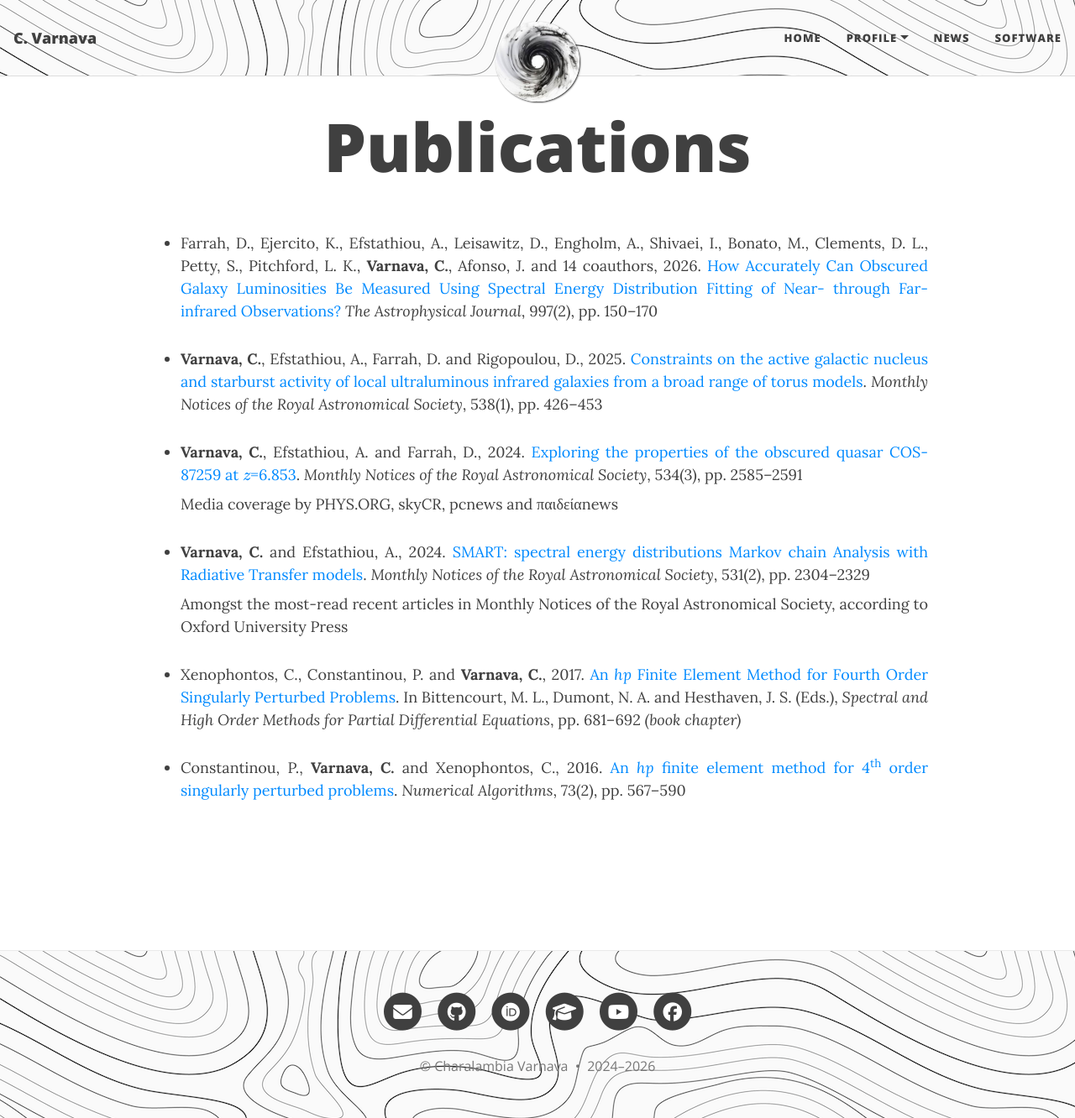
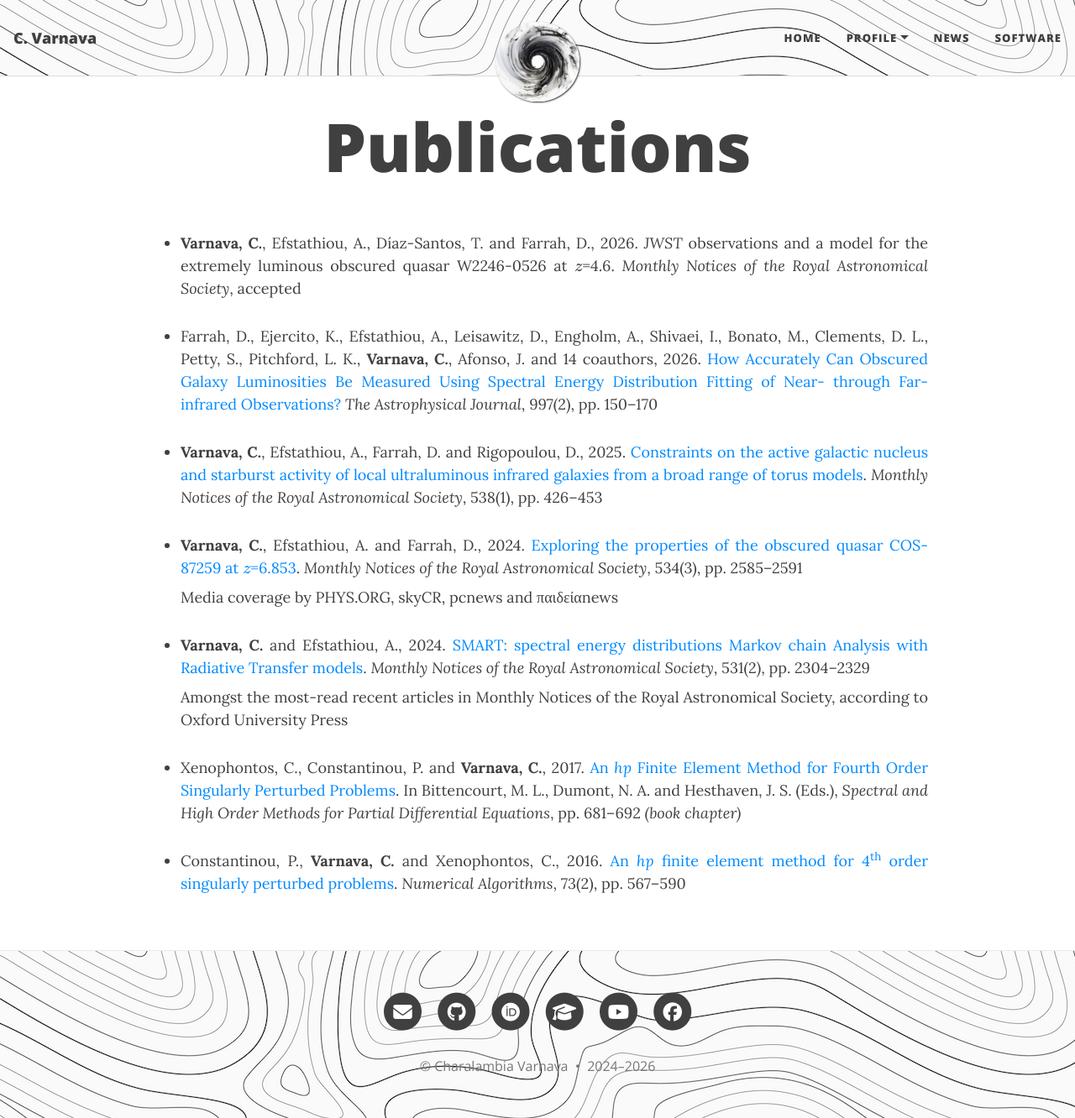
Before and after one commit to ch-var/ch-var.github.io, a Jekyll site: the page built from publications.html, in a window 1280 px wide and 1332 px high. Shown: the whole window at 84% size. Built offline with Jekyll 4.4.1, drawn with Linux system fonts in a browser that asks for light colours; formulas are drawn with MathJax 3.

Commit message:
Update publications.html

```diff
--- a/publications.html
+++ b/publications.html
@@ -23,6 +23,8 @@
 
 <p></p>
 <ul>
+<li class="responsive-margin"><b>Varnava, C.</b>, Efstathiou, A., Díaz-Santos, T. and Farrah, D., 2026. <i>JWST</i> observations and a model for the extremely luminous obscured quasar W2246-0526 at \(z\)=4.6. <i>Monthly Notices of the Royal Astronomical Society</i>, accepted</li>
+<p></p>
 <li class="responsive-margin">Farrah, D., Ejercito, K., Efstathiou, A., Leisawitz, D., Engholm, A., Shivaei, I., Bonato, M., Clements, D. L., Petty, S., Pitchford, L. K., <b>Varnava, C.</b>, Afonso, J. and 14 coauthors, 2026. <a href="https://doi.org/10.3847/1538-4357/ae21cd">How Accurately Can Obscured Galaxy Luminosities Be Measured Using Spectral Energy Distribution Fitting of Near- through Far-infrared Observations?</a> <i>The Astrophysical Journal</i>, 997(2), pp. 150–170</li>
 <p></p>
 <li class="responsive-margin"><b>Varnava, C.</b>, Efstathiou, A., Farrah, D. and Rigopoulou, D., 2025. <a href="https://doi.org/10.1093/mnras/staf319">Constraints on the active galactic nucleus and starburst activity of local ultraluminous infrared galaxies from a broad range of torus models</a>. <i>Monthly Notices of the Royal Astronomical Society</i>, 538(1), pp. 426–453</li>
```
